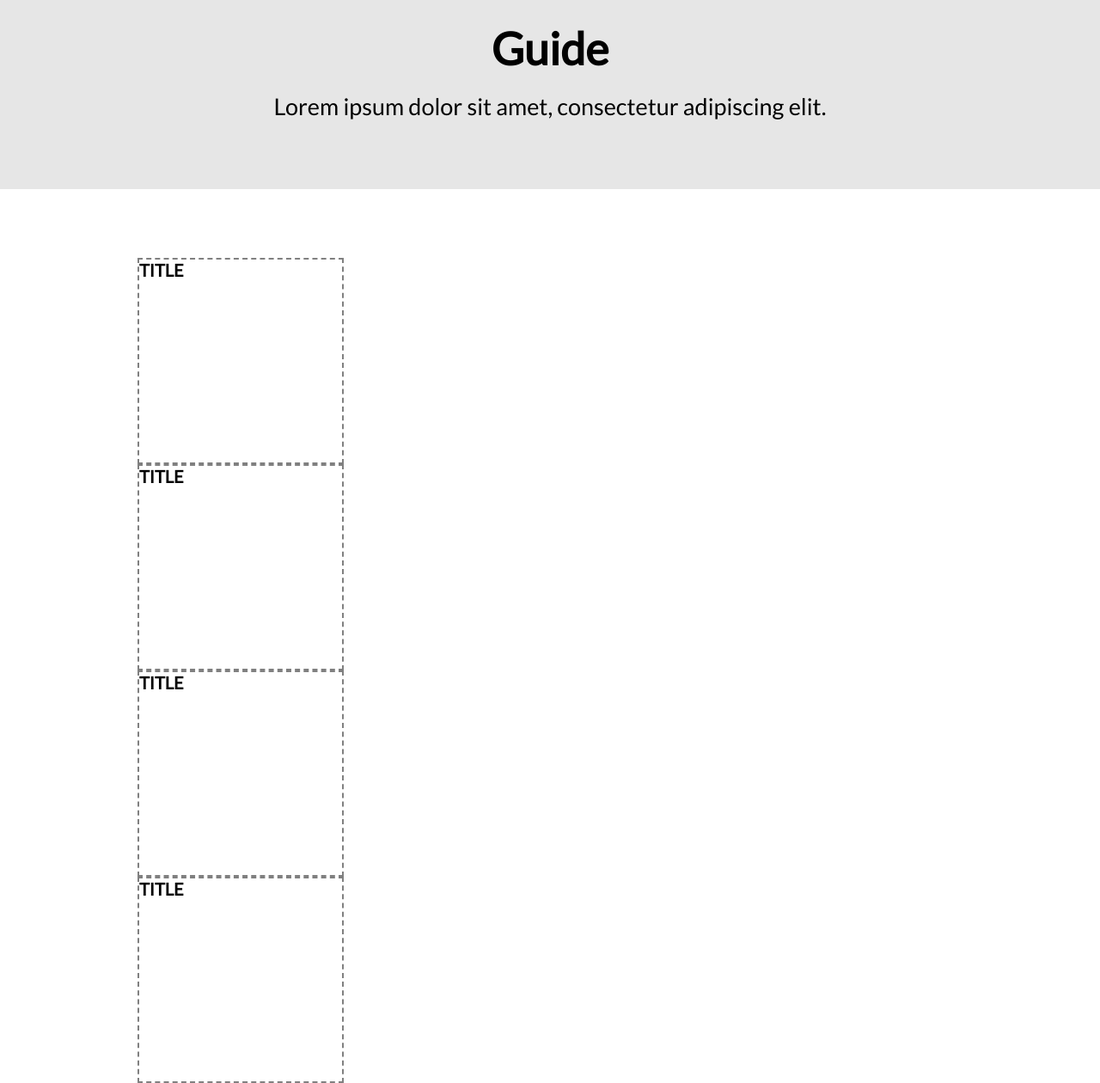
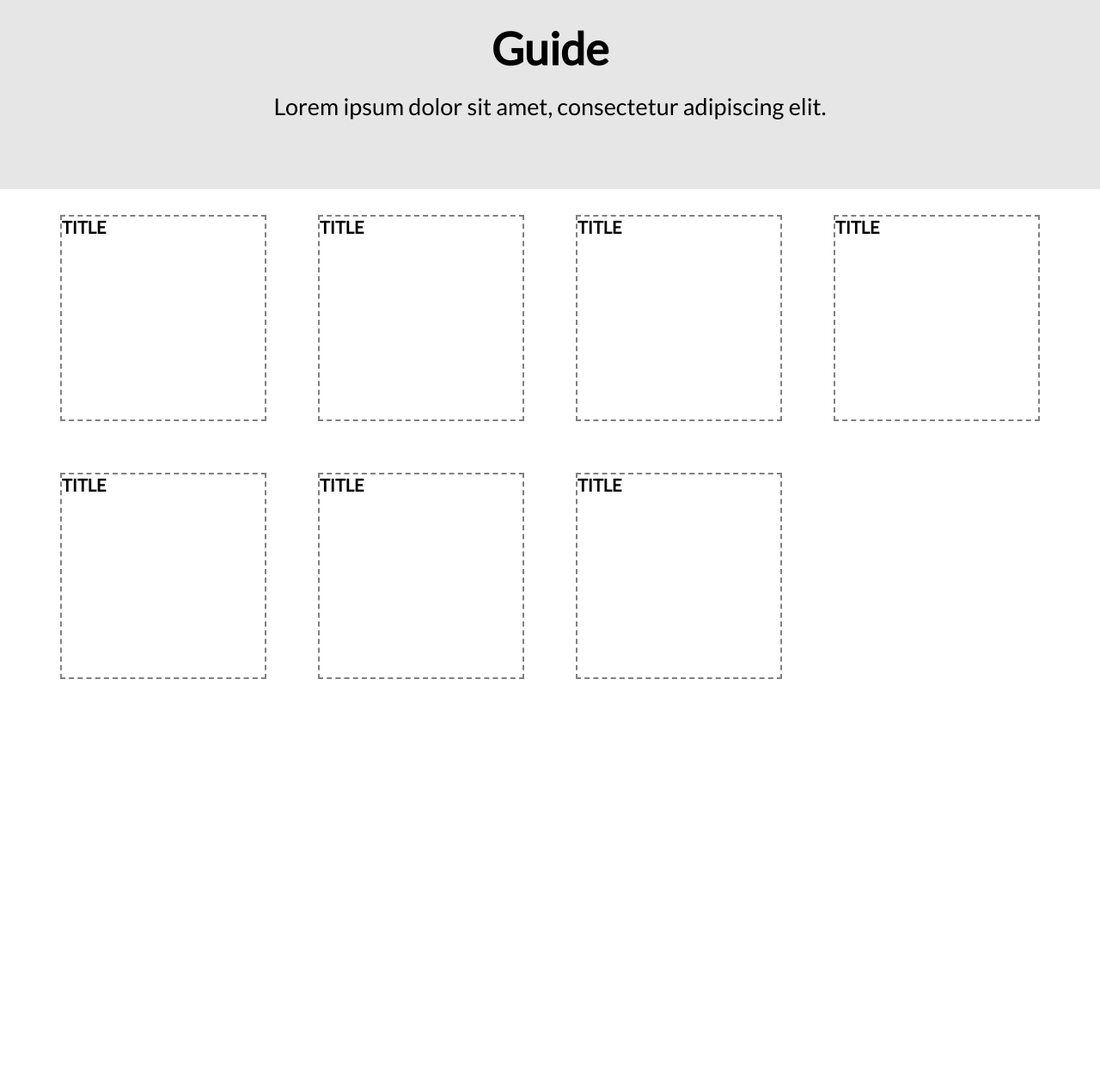
Before and after one commit to Utaria/utaria.fr, a PHP site: page /guide/index.html in a window 1280 px wide. Shown: the whole page at 86% size. After the commit the page ends 790 px from the top, so only its background shows below. Run offline with PHP 8.4, Linux system fonts and the light colour scheme.

Commit message:
Positions des blocs (page d'accueil du guide)

```diff
--- a/guide/index.html
+++ b/guide/index.html
@@ -46,17 +46,28 @@
 			<p>Lorem ipsum dolor sit amet, consectetur adipiscing elit.</p>
 		</section>
 		<section class="container-link">
-			<div>
+			<div class="wrap-inner">
+				<div class="category">
 					<h4>TITLE</h4>
 				</div>
-			<div>
+				<div class="category">
 					<h4>TITLE</h4>
 				</div>
-			<div>
+				<div class="category">
 					<h4>TITLE</h4>
 				</div>
-			<div>
+				<div class="category">
 					<h4>TITLE</h4>
+				</div>
+				<div class="category">
+					<h4>TITLE</h4>
+				</div>
+				<div class="category">
+					<h4>TITLE</h4>
+				</div>
+				<div class="category">
+					<h4>TITLE</h4>
+				</div>
 			</div>
 		</section>
 	</body>
--- a/guide/style.css
+++ b/guide/style.css
@@ -15,10 +15,12 @@ section.container-top{
 	padding-top: 20px;
 	font-size: 27px;
 }
-section.container-link div{
+section.container-link div.category{
 	position: relative;
 	width: 240px;height: 240px;
-	top: 80px;
-	left: 160px;
 	border: 2px dashed gray;
+
+	margin: 30px 30px;
+
+	float: left;
 }
```
Lines whose indentation alone changed are shown as unchanged.
